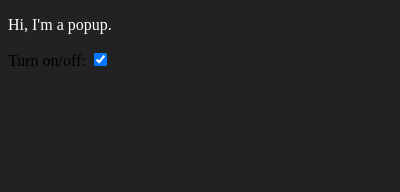
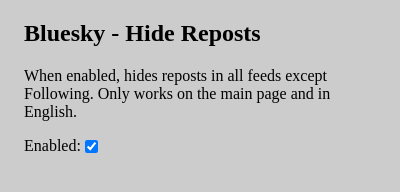
Before and after one commit to mg-wzl/bsky-custom-hidden-reposts, a browser extension: page src/html/popup.html in a window 400 px wide. Drawn offline with Linux system fonts and the light colour scheme.

Commit message:
Prettier popup

```diff
--- a/src/html/popup.css
+++ b/src/html/popup.css
@@ -1,9 +1,5 @@
 body {
   width: 20rem;
-  background-color: #222;
+  background-color: #ccc;
+  padding: 0px 16px 12px 16px;
 }
-
-h3,
-p {
-  color: #FFF;
-}
--- a/src/html/popup.html
+++ b/src/html/popup.html
@@ -1,4 +1,4 @@
-<!DOCTYPE html>
+<!doctype html>
 <html lang="en">
   <head>
     <meta charset="UTF-8" />
@@ -8,10 +8,11 @@
     <script src="./popup.js" type="module"></script>
   </head>
   <body>
-    <p>Hi, I'm a popup.</p>
-    <label for="isEnabledCheckbox">Turn on/off:</label>
-    <input type="checkbox" id="isEnabledCheckbox">
-
-
+    <h2>Bluesky - Hide Reposts</h2>
+    <p>When enabled, hides reposts in all feeds except Following. Only works on the main page and in English.</p>
+    <div style="display: flex; align-items: center;">
+      <label for="isEnabledCheckbox">Enabled:</label>
+      <input type="checkbox" id="isEnabledCheckbox" />
+    </div>
   </body>
 </html>
```
Also changed, not shown: dist/html/popup.css, dist/html/popup.html.
